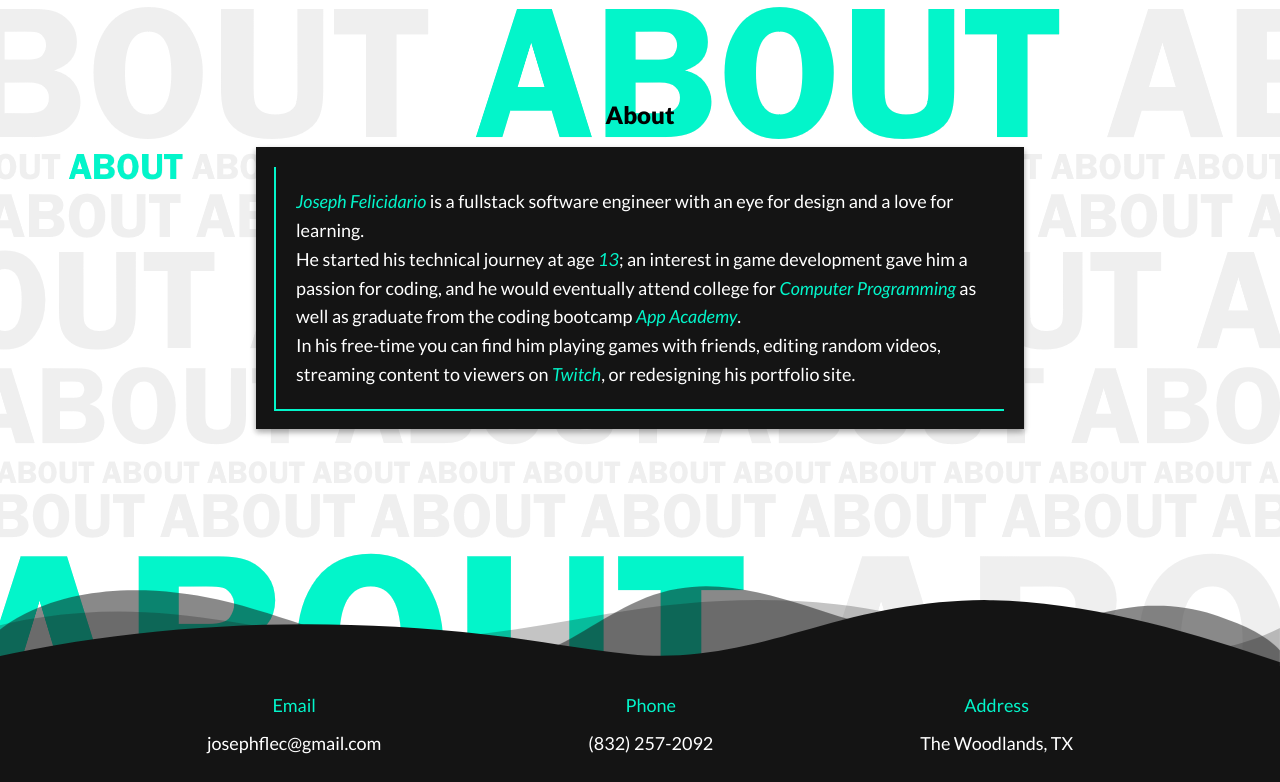
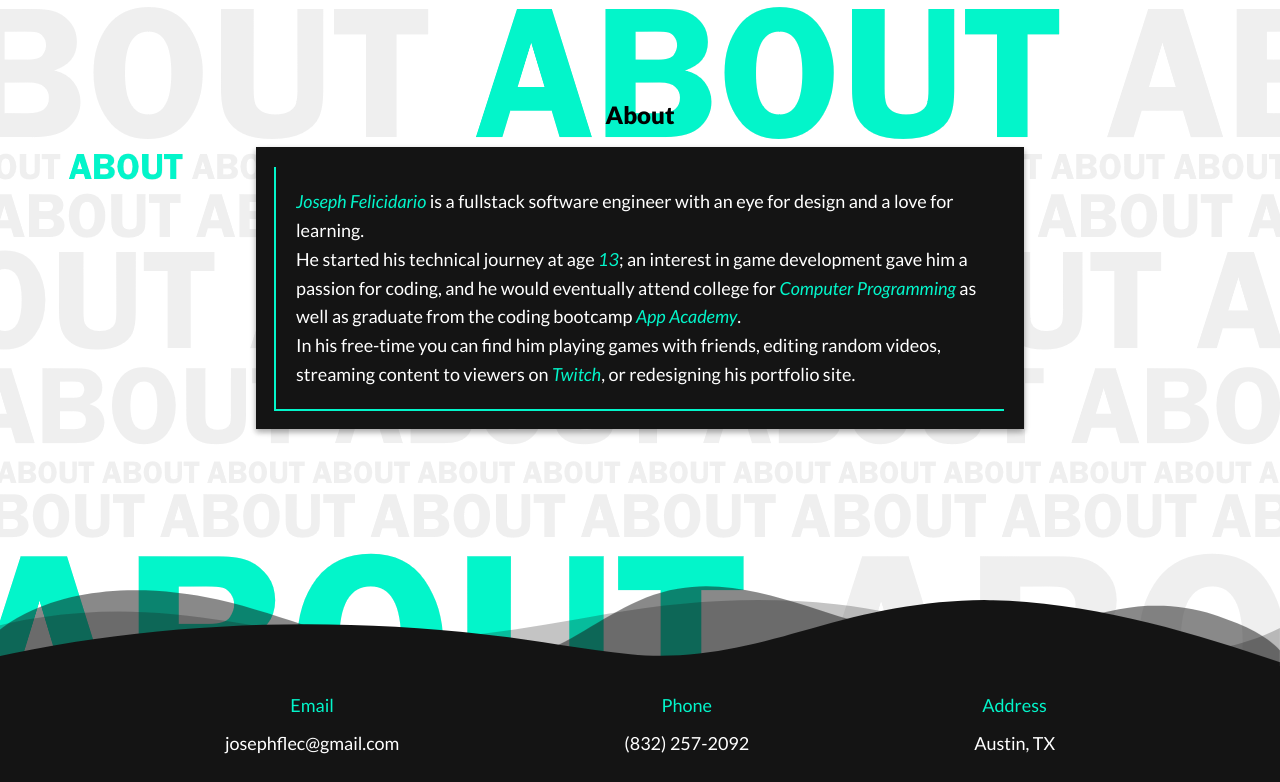
Before and after one commit to jflec/old_portfolio, a plain HTML site: page index.html in a window 1280 px wide. Shown: the part 3483-4265 px from the top of the page. Drawn offline with nearby package versions, Linux system fonts and the light colour scheme.

Commit message:
location

```diff
--- a/index.html
+++ b/index.html
@@ -256,7 +256,7 @@
           </div>
           <div class="address">
             <h1>Address</h1>
-            <p>The Woodlands, TX</p>
+            <p>Austin, TX</p>
           </div>
         </div>
 
```
